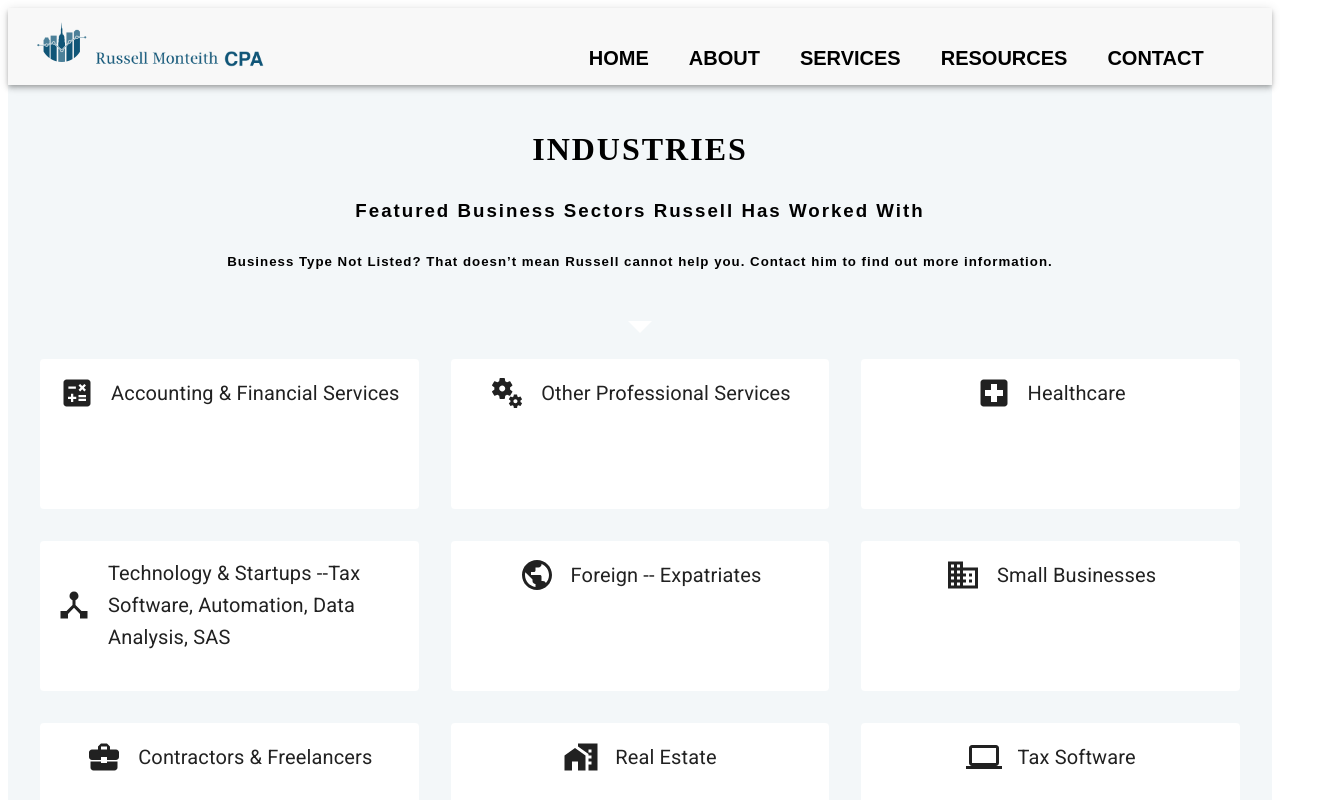
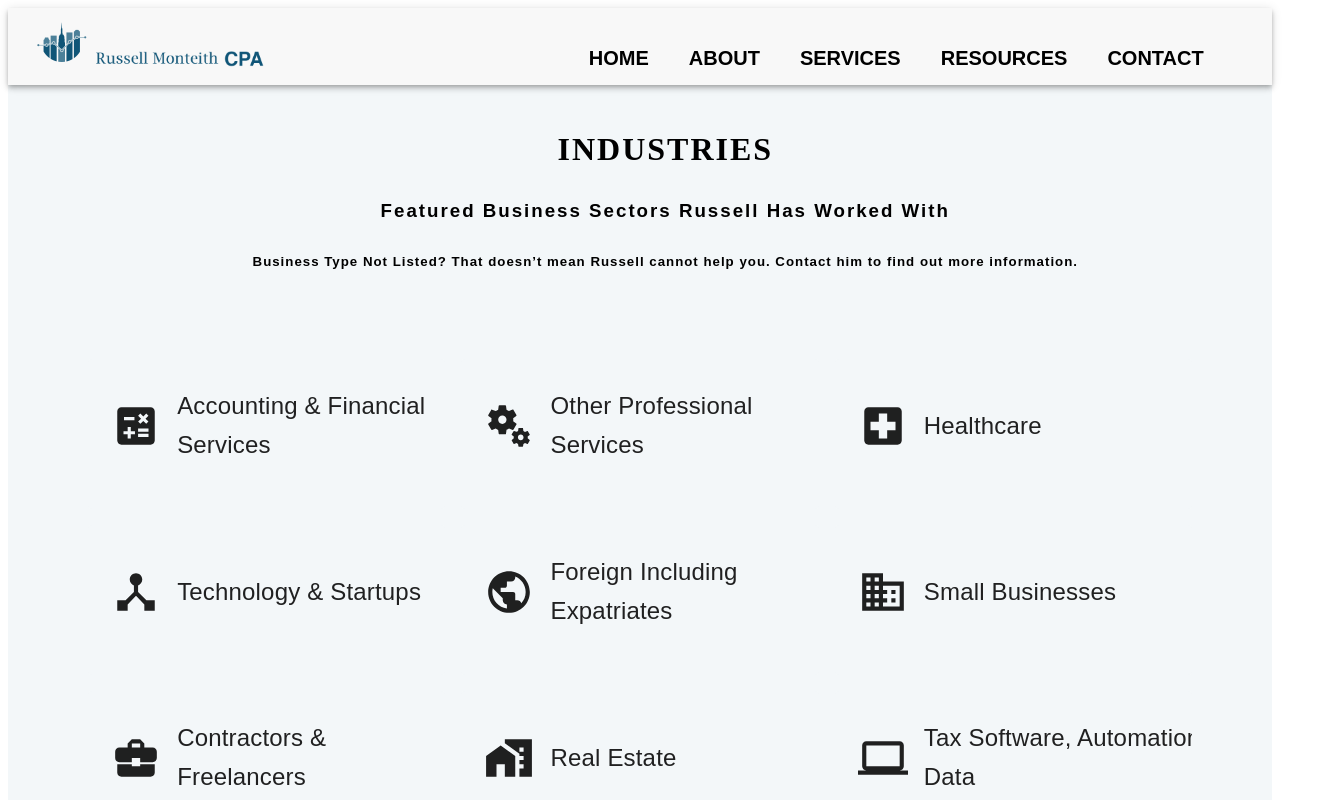
Before and after one commit to russelltheprogrammer/monteithtaxcpanext, a Next.js app: page /servicesIndustries in a window 1280 px wide. Shown: the top 800 px of the page, 1323 px wide, since content can reach past the window. Built offline with nearby package versions, Linux system fonts and the light colour scheme; a web font is replaced by a local one.

Commit message:
services

```diff
--- a/pages/servicesIndustries.js
+++ b/pages/servicesIndustries.js
@@ -13,24 +13,24 @@ const ServicesIndustries = () => {
 
   const iconStyle = {
     mr: 2,
-    fontSize: '36px'
+    fontSize: '50px'
   };
 
   const industries = [
     { id: 1, title: 'Accounting & Financial Services', icon: <CalculateIcon sx={iconStyle} />},
     { id: 2, title: 'Other Professional Services', icon: <MiscellaneousServicesIcon sx={iconStyle} />},
     { id: 3, title: 'Healthcare', icon: <LocalHospitalIcon sx={iconStyle} />},
-    { id: 4, title: 'Technology & Startups --Tax Software, Automation, Data Analysis, SAS', icon: <DeviceHubIcon sx={iconStyle} />},
-    { id: 5, title: 'Foreign -- Expatriates', icon: <PublicIcon sx={iconStyle} />},
+    { id: 4, title: 'Technology & Startups', icon: <DeviceHubIcon sx={iconStyle} />},
+    { id: 5, title: 'Foreign Including Expatriates', icon: <PublicIcon sx={iconStyle} />},
     { id: 6, title: 'Small Businesses', icon: <BusinessIcon sx={iconStyle} />},
     { id: 7, title: 'Contractors & Freelancers', icon: <BusinessCenterIcon sx={iconStyle} />},
     { id: 8, title: 'Real Estate', icon: <HomeWorkIcon sx={iconStyle} />},
-    { id: 9, title: 'Tax Software', icon: <ComputerIcon sx={iconStyle} />},
+    { id: 9, title: 'Tax Software, Automation, Data', icon: <ComputerIcon sx={iconStyle} />},
   ];
 
   return (
     <div className='container-services'>
-      <div className="topic-header">
+      <div className="topic-header" id="topic-header-services">
         <h1>INDUSTRIES</h1>
         <h3 className='container-services-subtitle'>Featured Business Sectors Russell Has Worked With</h3>
         <h5 className='container-services-subtitle-two'>Business Type Not Listed? That doesn&rsquo;t mean Russell cannot help you. Contact him to find out more information.</h5>
@@ -40,25 +40,14 @@ const ServicesIndustries = () => {
         mb: 4,
         position: 'relative',
         textAlign: 'center',
-        p: 4,
+        py: 4,
+        px: {xs: 4, lg: 10}
       }}>
-        <Box sx={{
-          width: 0,
-          height: 0,
-          borderLeft: '12px solid transparent',
-          borderRight: '12px solid transparent',
-          borderBottom: '12px solid #fff',
-          position: 'absolute',
-          top: 0,
-          left: '50%',
-          transform: 'translate(-50%, -50%) rotate(180deg)',
-          zIndex: 1,
-        }} />
-        <Grid container spacing={4} justifyContent="flex-start">
+        <Grid container spacing={2} justifyContent="flex-start">
           {industries.map((industry) => (
             <Grid item xs={12} sm={6} md={4} key={industry.id}>
               <Card sx={{
-                minWidth: 275,
+                minWidth: { xs: 220, sm: 250, md: 250, lg: 280 },
                 minHeight: 150,
                 width: '100%',
                 height: '100%',
@@ -66,21 +55,31 @@ const ServicesIndustries = () => {
                 flexDirection: 'column',
                 border: 'none',  // Explicitly removing border
                 boxShadow: 'none',
-                backgroundColor: 'white',
+                backgroundColor: '#F3F7F9',
+                // backgroundColor: 'white',
               }}>
-                <CardContent sx={{ flexGrow: 1 }}>
+                <CardContent sx={{
+                  flexGrow: 1,
+                  display: 'flex',
+                  flexDirection: 'column',
+                  justifyContent: 'center',
+                  width: '100%',
+                  height: '100%',
+                }}>
                   <Box sx={{
                     display: 'flex',
                     alignItems: 'center',
-                    justifyContent: 'center',
+                    pl: '2%',
                     mb: 1,
+                    textAlign: 'left' ,
                   }}>
                     {industry.icon}
                     <Typography
                       variant="h6"
                       component="div"
                       sx={{
-                        textAlign: 'left'
+                        fontFamily: 'Montserrat, sans-serif',
+                        fontSize: '24px',
                       }}>
                       {industry.title}
                     </Typography>
--- a/pages/servicesOverview.js
+++ b/pages/servicesOverview.js
@@ -2,9 +2,10 @@ const ServicesOverview = () => {
 
   return (
     <div className='container-services'>
-      <div className="topic-header">
+      <div className="topic-header" id="topic-header-services">
         <h1>SERVICES OVERVIEW</h1>
         <h3 className='container-services-subtitle'>How Can Russell Help You?</h3>
+        <h5 className='container-services-subtitle-two'>Content</h5>
       </div>
       <div>
         <div>
--- a/styles/services.scss
+++ b/styles/services.scss
@@ -1,3 +1,14 @@
+#topic-header-services {
+ padding-left: 2%;
+ padding-right: 2%;
+}
+
+@media (max-width: 900px) {
+  #topic-header-services h1 {
+    font-size: 40px;
+  }
+}
+
 .container-services {
     text-align: center;
     margin: 0 auto;
@@ -14,8 +25,20 @@
     font-weight: 600;
   }
 
+  @media (max-width: 900px) {
+    .container-services-subtitle {
+      font-size: 26px;
+    }
+  }
+
   .container-services-subtitle-two {
     padding: 10px 10px 0 10px;
     font-family: Arial, Helvetica, sans-serif;
     letter-spacing: 1px;
   }
+
+  @media (max-width: 900px) {
+    .container-services-subtitle-two {
+      font-size: 20px;
+    }
+  }
```
